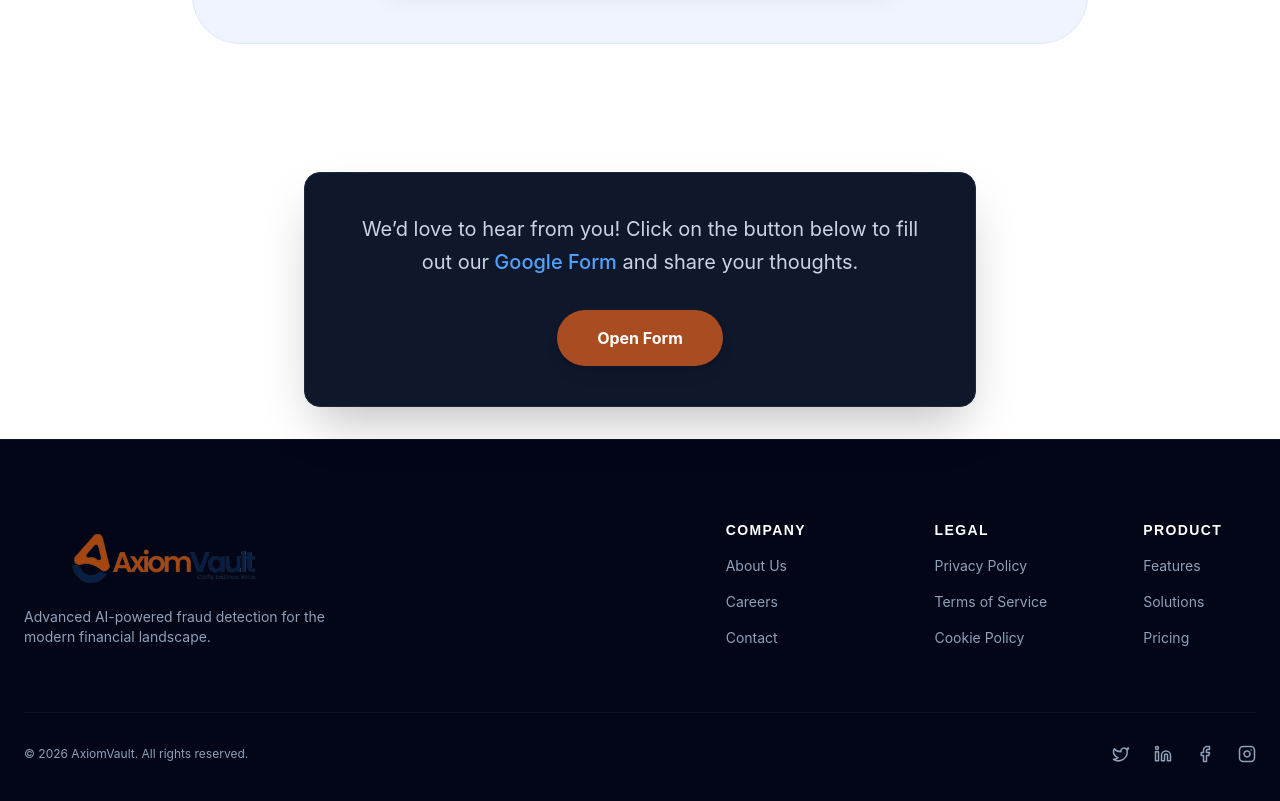
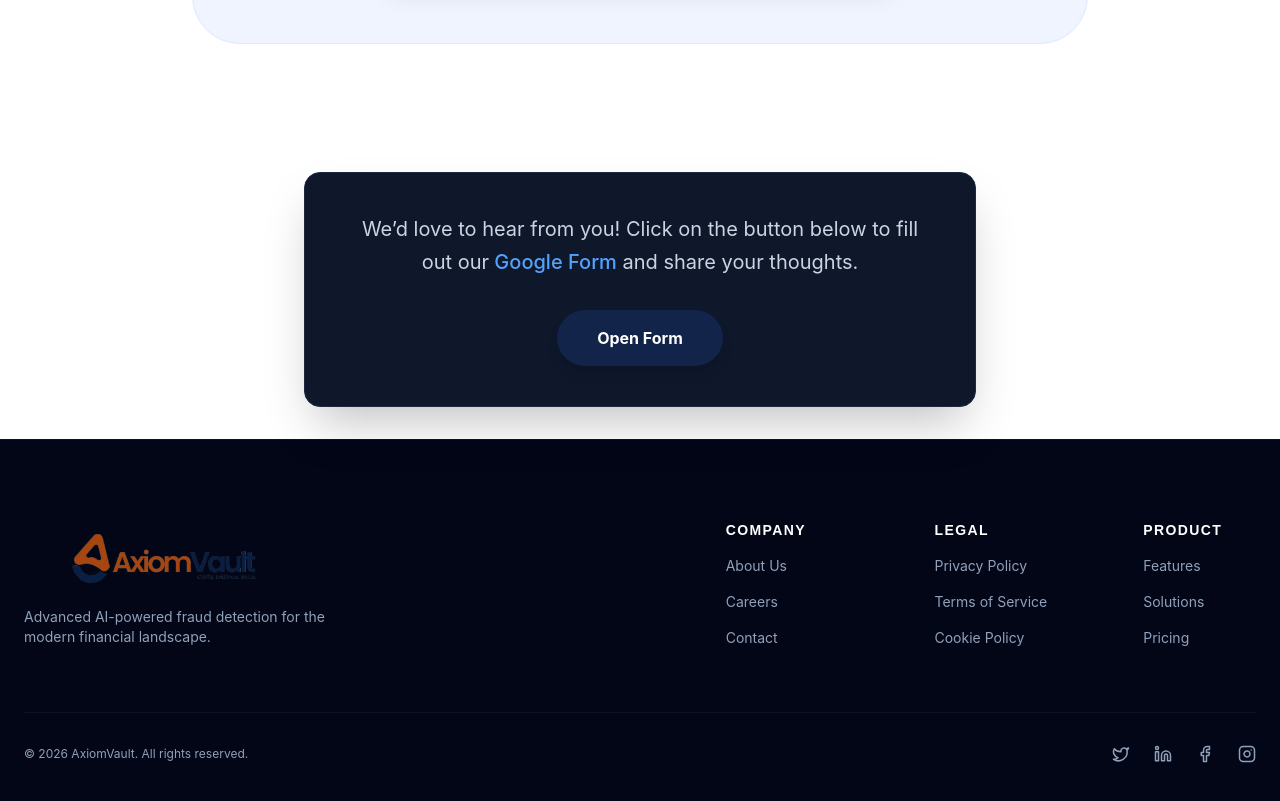
Before and after one commit to AxiomVault01/AxiomVault-landing-page-, a React (Vite) app: page / in a window 1280 px wide. Shown: the part 7545-8346 px from the top of the page. Built offline with nearby package versions, Linux system fonts and the light colour scheme.

Commit message:
update: added the google form cta section to the existing file

```diff
--- a/src/components/GoogleFormCTASection.tsx
+++ b/src/components/GoogleFormCTASection.tsx
@@ -23,7 +23,7 @@ const GoogleFormCTASection: React.FC = () => {
         {/* The Button */}
         <button
           onClick={handleButtonClick}
-          className="bg-brand-red hover:bg-brand-red/80 cursor-pointer text-white font-bold py-4 px-10 rounded-full
+          className="bg-brand hover:bg-brand/80 cursor-pointer text-white font-bold py-4 px-10 rounded-full
                      transition-all duration-200 transform hover:scale-105 active:scale-95
                      focus:outline-none focus:ring-2 focus:ring-blue-400 focus:ring-offset-2
                      focus:ring-offset-slate-900 shadow-lg"
```
